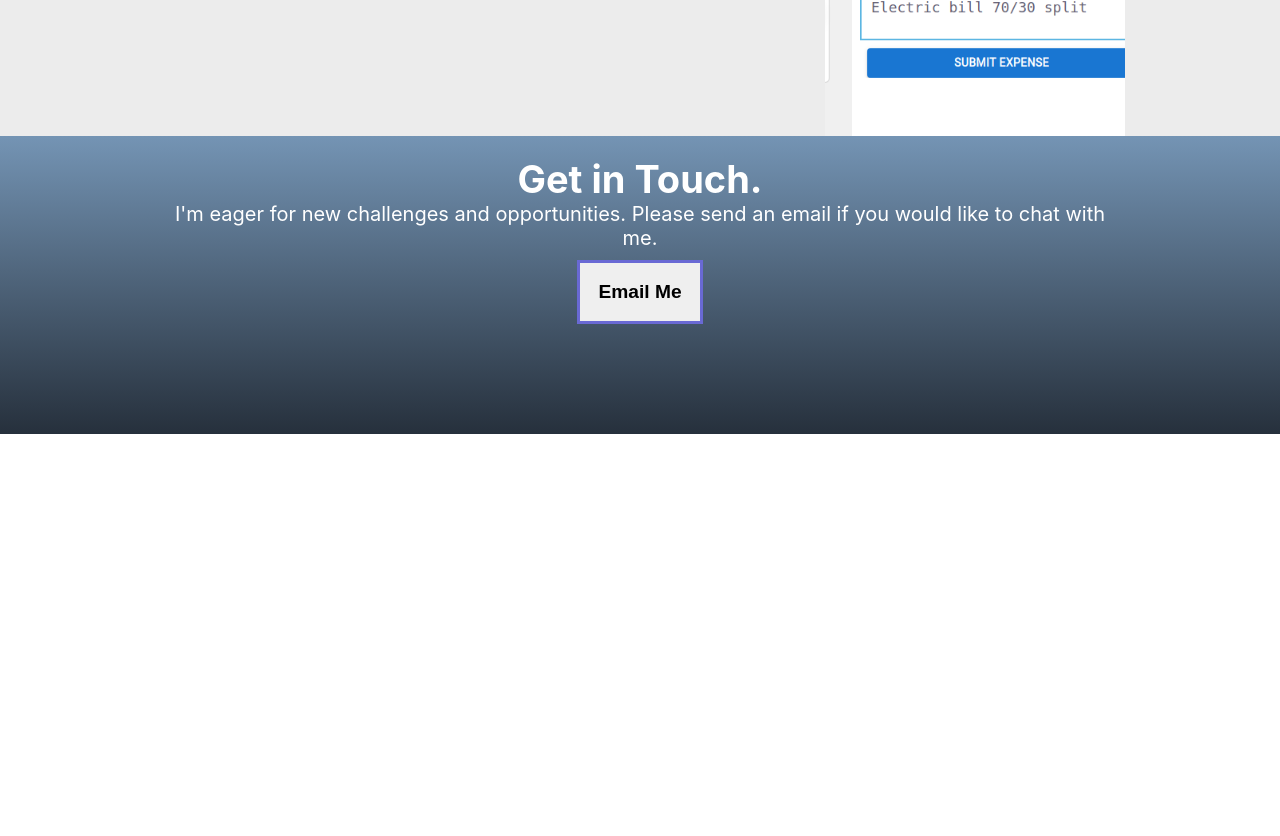
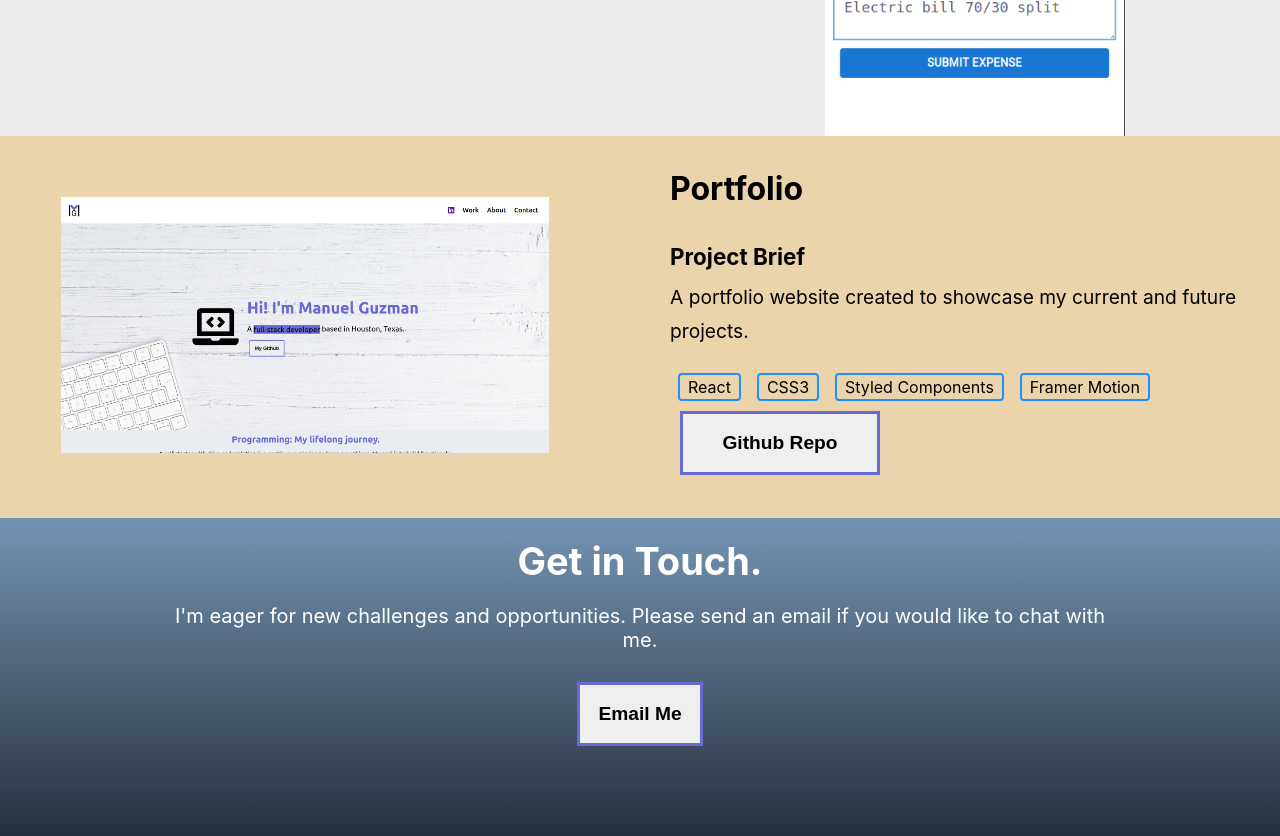
Before and after one commit to MGS1993/Portfolio, a React (Create React App) app: page / in a window 1280 px wide. Shown: the part 2080-2916 px from the top of the page. Before the commit the page ends 2514 px from the top, so only its background shows below. Built offline with nearby package versions, Linux system fonts and the light colour scheme.

Commit message:
added portfolio to projects

```diff
--- a/src/assets/screenshots/index.js
+++ b/src/assets/screenshots/index.js
@@ -6,4 +6,14 @@ import vendorSS from "./MKScreenshots/vendorSS.png";
 import tallyHome from "./tallyScreenshots/tallyHome.png";
 import tallyMenu from "./tallyScreenshots/tallyMenu.png";
 
-export { homeSS, loginSS, searchSS, vendorSS, tallyHome, tallyMenu };
+import portfolioSS from "./portfolio.png";
+
+export {
+  homeSS,
+  loginSS,
+  searchSS,
+  vendorSS,
+  tallyHome,
+  tallyMenu,
+  portfolioSS,
+};
--- a/src/components/Projects.js
+++ b/src/components/Projects.js
@@ -8,7 +8,11 @@ import {
 import Slider from "./Slider";
 
 import ButtonLink from "./ButtonLink";
-import { TallyImages, MovieKnightsImages } from "../util/SliderImageSets";
+import {
+  TallyImages,
+  MovieKnightsImages,
+  PortfolioImages,
+} from "../util/SliderImageSets";
 import TechText from "./TechText";
 
 const Projects = () => {
@@ -69,6 +73,36 @@ const Projects = () => {
           <Slider imageSet={TallyImages} />
         </ProjectScreens>
       </ProjectListing>
+
+      <ProjectListing bgColor="#ebd4ab">
+        <ProjectBriefing>
+          <h1>Portfolio</h1>
+          <h3>Project Brief</h3>
+          <p>
+            A portfolio website created to showcase my current and future
+            projects.
+          </p>
+          <StackContainer>
+            <TechText text="React" />
+            <TechText text="CSS3" />
+            <TechText text="Styled Components" />
+            <TechText text="Framer Motion" />
+          </StackContainer>
+          <ButtonLink
+            href="https://github.com/MGS1993/Portfolio"
+            width="200px"
+            title="Github Repo"
+          />
+        </ProjectBriefing>
+        <ProjectScreens>
+          <div>
+            <img
+              src={PortfolioImages[0]}
+              alt="Homepage screenshot of my portfolio site"
+            />
+          </div>
+        </ProjectScreens>
+      </ProjectListing>
     </ProjectContainer>
   );
 };
--- a/src/components/styles/Footer.styled.js
+++ b/src/components/styles/Footer.styled.js
@@ -8,7 +8,7 @@ export const StyledFooter = styled.footer`
     rgba(116, 148, 180, 1) 100%
   );
   color: #fff;
-  padding: 20px 0px 100px;
+  padding: 20px 0px 80px;
 
   & > div {
     align-items: center;
@@ -19,9 +19,11 @@ export const StyledFooter = styled.footer`
 
   & > div > h1 {
     font-size: 38px;
+    margin-bottom: 20px;
   }
   & > div > p {
     font-size: 20px;
+    margin-bottom: 20px;
   }
 
   @media (max-width: ${({ theme }) => theme.mobile}) {
--- a/src/components/styles/Projects.styled.js
+++ b/src/components/styles/Projects.styled.js
@@ -56,7 +56,21 @@ export const ProjectScreens = styled.div`
   display: flex;
   justify-content: center;
   flex: 1;
-  /* padding: 10px 0px; */
+
+  /* targets non mobile images that use div>img instead of slider */
+  & > div > img {
+    padding: 10%;
+    width: 100%;
+  }
+
+  @media (max-width: ${({ theme }) => theme.mobile}) {
+    margin: 30px;
+    padding-left: 0px;
+
+    & > div > img {
+      padding: 0;
+    }
+  }
 `;
 
 export const StackContainer = styled.div`
--- a/src/util/SliderImageSets.js
+++ b/src/util/SliderImageSets.js
@@ -5,6 +5,7 @@ import {
   vendorSS,
   tallyMenu,
   tallyHome,
+  portfolioSS,
 } from "../assets/screenshots/index";
 
 export const MovieKnightsImages = [
@@ -30,3 +31,5 @@ export const TallyImages = [
     url: tallyMenu,
   },
 ];
+
+export const PortfolioImages = [portfolioSS];
```
Also changed, not shown: src/assets/screenshots/portfolio.png (added), src/assets/stairs.jpeg (deleted).
